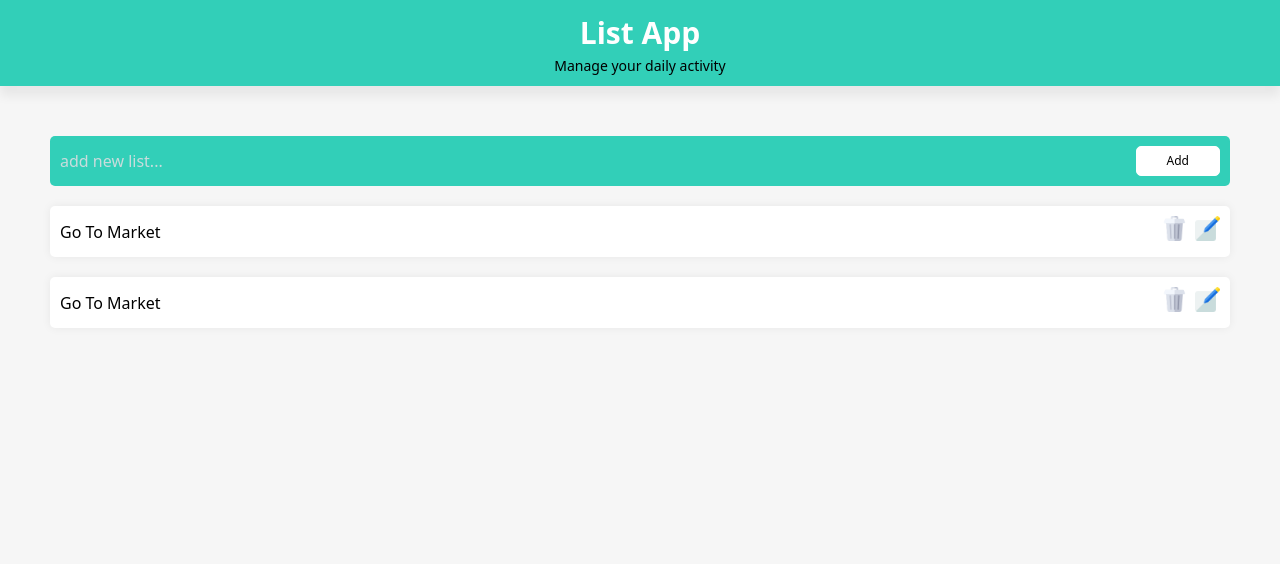
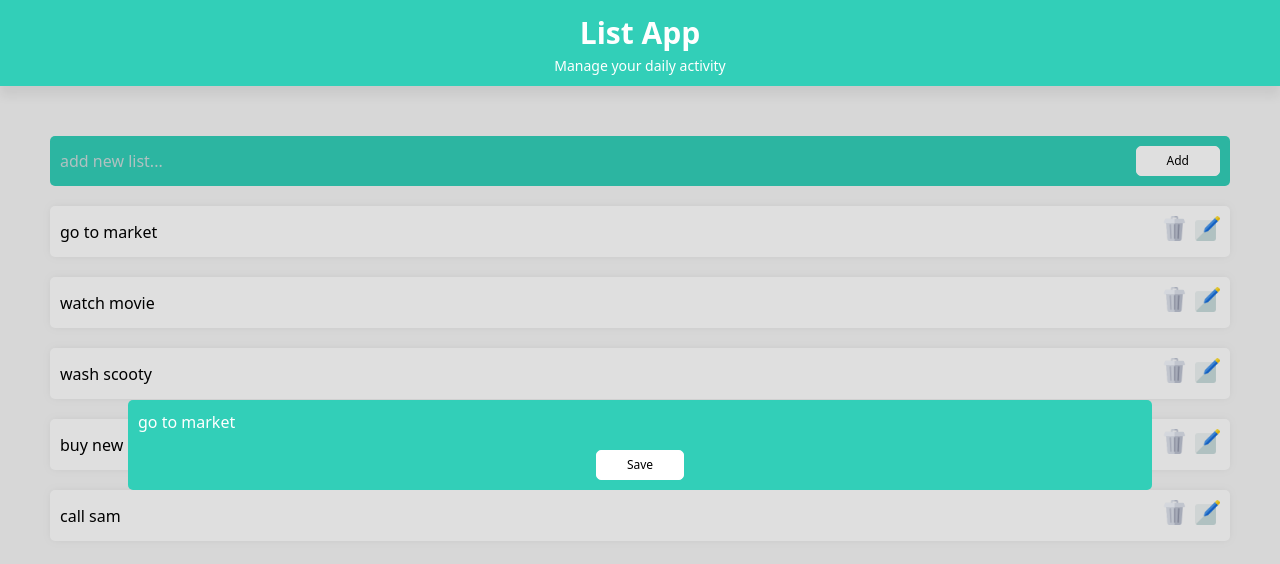
Before and after one commit to rohitnbt/list-app-repo, a React (Create React App) app: page / in a window 1280 px wide. Both pictures are taken after a click on the button 1207 px from the left and 228 px from the top of the page. Shown: the top 564 px of the page. Built offline with nearby package versions, Linux system fonts and the light colour scheme.

Commit message:
useContext

```diff
--- a/src/App.js
+++ b/src/App.js
@@ -1,12 +1,78 @@
+import { createContext, useState } from 'react';
 import './App.css';
 import TodoList from './TodoList';
 
+export const ItemList = createContext();
+
 
 function App() {
+  const [item, setItem] = useState([
+    {
+      "id": 1,
+      "title": "go to market"
+    },
+    {
+      "id": 2,
+      "title": "watch movie"
+    },
+    {
+      "id": 3,
+      "title": "wash scooty"
+    },
+    {
+      "id": 4,
+      "title": "buy new gloves"
+    },
+    {
+      "id": 5,
+      "title": "call sam"
+    }
+  ]);
+  const getItem =(itemTitle) => {
+    let id = item.length;
+    setItem([...item,{"Id" : "id" , title : itemTitle}])
+  }
+
+  const deleteItem = itemId => {
+    setItem(oldValues => {
+      return oldValues.filter(item => item.id !== itemId)
+    })
+  }
+
+  const [modal, setModal] = useState(false);
+  const [editid, setEditid] = useState(null);
+  const [edittitle, setEdittitle] = useState(null);
+
+  function editItem (id) {
+    setModal(true);
+
+    setEditid(id)
+}
+
+function handleEditTitle (val) {
+  setEdittitle(val.target.value)
+}
+
+function handleEdit () {
+  setModal(false);
+  alert(edittitle)
+}
+
+
   return (
+    <>
+    <ItemList.Provider value={{item, getItem, deleteItem, editItem}} >
     <div className="App">
     <TodoList />
     </div>
+     </ItemList.Provider>
+     {
+      modal == true ? (<div className='todo-add todo-edit flex flex-col gap-4 justify-between items-center mb-5'>
+      <input className='w-full' value={item[editid-1].title} type="text" onChange={(val)=>val.target.value} />
+      <button onClick={()=>{handleEdit()}}>Save</button>
+      </div>) : null
+     }
+     </>
   );
 }
 
--- a/src/CreateTodo.js
+++ b/src/CreateTodo.js
@@ -1,11 +1,21 @@
-import React from 'react'
+import React, { useContext, useState } from 'react'
+import { ItemList } from './App';
 
 export default function CreateTodo() {
+    const {getItem} = useContext(ItemList);
+    const [data, setData] = useState("")
+    function getData (val){
+        setData(val.target.value)
+    }
+    function putData() {
+        getItem(data);
+        setData();
+    }
     return (
         <>
             <div className='todo-add flex justify-between items-center mb-5'>
-                <input className='w-full' type="text" placeholder='add new list...' />
-                <button>Add</button>
+                <input className='w-full' type="text" value={data} placeholder='add new list...' onChange={getData} />
+                <button onClick={putData}>Add</button>
             </div>
         </>
     )
--- a/src/TodoItem.js
+++ b/src/TodoItem.js
@@ -1,18 +1,21 @@
-import React from 'react'
+import React, { useContext, useState } from 'react'
 import Delete from './delete.png'
 import Edit from './editing.png'
+import { ItemList } from './App'
 
 
-export default function TodoItem() {
+export default function TodoItem(props) {
+    const {deleteItem, editItem} = useContext(ItemList);
     return (
         <>
            <div className='todo-item mb-5'>
-                <h3 className='todo-heading'>Go To Market</h3>
+                <h3 className='todo-heading'>{props.title}</h3>
                 <div className='todo-icons'>
-                    <button className='delete-icon mr-2'><img src={Delete} alt="Delete" /></button>
-                    <button className='edit-icon'><img src={Edit} alt="Edit" /></button>
+                    <button className='delete-icon mr-2' onClick={()=>{deleteItem(props.id)}}><img src={Delete} alt="Delete" /></button>
+                    <button className='edit-icon' onClick={()=>{editItem(props.id)}}><img src={Edit} alt="Edit" /></button>
                 </div>
            </div>
         </>
     )
+
 }
--- a/src/TodoList.js
+++ b/src/TodoList.js
@@ -1,9 +1,12 @@
-import React from 'react'
+import React, { useContext } from 'react'
 import TodoItem from './TodoItem'
 import CreateTodo from './CreateTodo'
+import { ItemList } from './App';
 
 
 export default function TodoList() {
+  const {item} = useContext(ItemList);
+  console.warn(item);
   return (
    <div>
       <div className='list-box-header'>
@@ -12,8 +15,11 @@ export default function TodoList() {
       </div>
       <div className="list-box-Body">
         <CreateTodo />
-        <TodoItem />
-        <TodoItem />
+        {
+          item.map((todos,key)=>
+        <TodoItem key={key} title={todos.title} id={todos.id}/>
+        )
+        }
       </div>
    </div>
   )
--- a/src/index.css
+++ b/src/index.css
@@ -16,6 +16,7 @@
 
 .list-box-header p {
   font-size: 14px;
+  color: #fff;
 }
 
 .list-box-header {
@@ -91,3 +92,16 @@
   background-color: #32cfb8;
   color: #fff;
 }
+
+.todo-edit {
+  position: absolute;
+  width: 80%;
+  top: 50%;
+  margin: auto;
+  padding: 10px;
+  background-color: #32cfb8;
+  border-radius: 5px;
+  box-shadow: 0px 0px 0px 1000px #00000020;
+  left: 0;
+  right: 0;
+}
```
